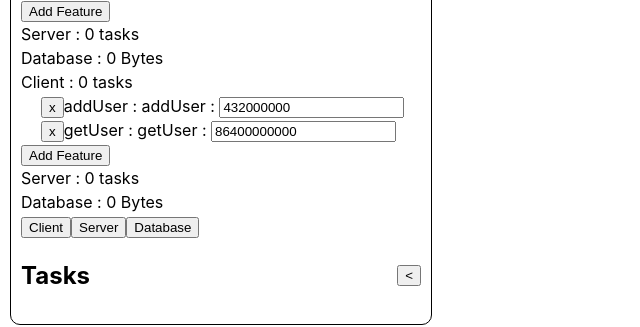
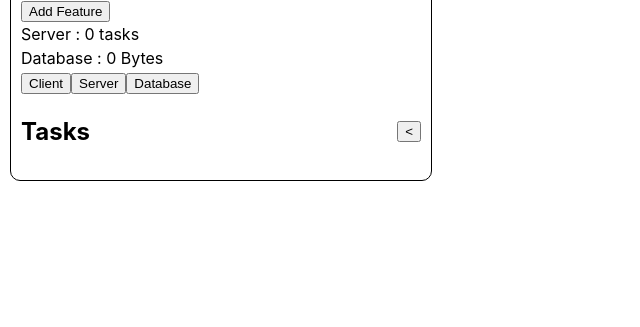
Before and after one commit to Matthew-Demoy/ScalabilitySketch, a React (Vite) app: page / in a window 1280 px wide. Shown: the part 174-501 px from the top of the page, without its empty margins (0-640 px from the left). Built offline with nearby package versions, Linux system fonts and the light colour scheme.

Commit message:
create server group

```diff
--- a/src/App.tsx
+++ b/src/App.tsx
@@ -6,7 +6,7 @@ import './index.css'
 
 import useStore, { RFState } from './store/store';
 import Client from './nodes/Client';
-import Server from './nodes/Server';
+import Server from './nodes/Server/Server';
 import Database from './nodes/Database';
 import { useEffect, useState } from 'react';
 import Transfer from './edges/Transfer';
@@ -15,8 +15,9 @@ import NodeInfoList from './components/nodesInfoList';
 import AddComponent from './components/addComponent';
 import { Component } from './nodes/types';
 import TaskView from './components/taskView';
+import Process from './nodes/Server/Process';
 
-const nodeTypes = { client: Client, server: Server, database: Database };
+const nodeTypes = { client: Client, server: Server, database: Database, process: Process};
 const edgeTypes = { transfer: Transfer }
 
 const selector = (state: RFState) => ({
--- a/src/nodes/Server.tsx
+++ b/src/nodes/Server/Process.tsx
@@ -1,12 +1,12 @@
 import { Connection, Handle, NodeProps, Position, Edge } from 'reactflow';
-import '../index.css'
-import useStore from '../store/store';
-import { ServerData } from './types';
-import { NodeType } from '.';
-import { EdgeData, Message } from '../edges/types';
-import { TimeScale } from '../core/time';
+import '../../index.css'
+import useStore from '../../store/store';
+import { ServerData } from '../types';
+import { NodeType } from '..';
+import { EdgeData, Message } from '../../edges/types';
+import { TimeScale } from '../../core/time';
 
-function Server({ id, data }: NodeProps<ServerData>) {
+function Process({ id, data }: NodeProps<ServerData>) {
   const nodes = useStore((state) => state.nodes);
   const onConnect = useStore((state) => state.onConnect);
 
@@ -30,9 +30,9 @@ function Server({ id, data }: NodeProps<ServerData>) {
   return (
     <div className='componentBorder'>
       <Handle type="target" position={Position.Top} />
-      Server
+      Process
       <Handle isValidConnection={handleIsValidConnection}  onConnect={(connection) => handleOnConnect(connection)}  type="source" position={Position.Bottom} />
     </div>);
 }
 
-export default Server;
+export default Process;
--- /dev/null
+++ b/src/nodes/Server/Server.css
@@ -0,0 +1,6 @@
+
+.server {
+    height : 200px;
+    width : 200px;
+    background-color: rgba(255, 0, 0, 0.2)
+}
--- /dev/null
+++ b/src/nodes/Server/Server.tsx
@@ -0,0 +1,39 @@
+import { Connection, Handle, NodeProps, Position, Edge } from 'reactflow';
+import '../../index.css'
+import useStore from '../../store/store';
+import { ServerData } from '../types';
+import { NodeType } from '..';
+import { EdgeData, Message } from '../../edges/types';
+import { TimeScale } from '../../core/time';
+import "./Server.css"
+
+function Server({ id, data }: NodeProps<ServerData>) {
+  const nodes = useStore((state) => state.nodes);
+  const onConnect = useStore((state) => state.onConnect);
+
+  const handleIsValidConnection = (connection: Connection): boolean => {
+    const match = nodes.find((node) => node.id === connection.target)
+
+    return match?.type === NodeType.DATABASE
+  }
+  const handleOnConnect = (connection : Connection) => {
+    const Edge : Edge<EdgeData> = {
+      id: `${id}-${connection.target}`,
+      source: id,
+      target: connection.target ?? "",
+      type: "transfer",
+      data: { messages: new Map<number, Message>(), latency : 2 * TimeScale.MILLISECOND},
+    }
+
+    onConnect(Edge)
+  }
+
+  return (
+    <div className='componentBorder server'>
+      <Handle type="target" position={Position.Top} />
+      Server
+      <Handle isValidConnection={handleIsValidConnection}  onConnect={(connection) => handleOnConnect(connection)}  type="source" position={Position.Bottom} />
+    </div>);
+}
+
+export default Server;
--- a/src/nodes/index.ts
+++ b/src/nodes/index.ts
@@ -29,7 +29,8 @@ const endNodeData : DatabaseData = {
 export enum NodeType {
   CLIENT = 'client',
   SERVER = 'server',
-  DATABASE = 'database'
+  DATABASE = 'database',
+  PROCESS = 'process'
 }
 
 export default [
@@ -39,7 +40,6 @@ export default [
     data: spawnNodeData,
     position: { x: 0, y: -100 },
   },
-
   {
     id: '2',
     type: NodeType.SERVER,
@@ -54,39 +54,10 @@ export default [
   },
   {
     id: '4',
-    type: NodeType.CLIENT,
-    data: {
-      tasks: new Map(),
-      features : {
-        [AddUser]: {
-          callsPerDay : 86400000000 / 200
-        },
-        [GetUser]: {
-          callsPerDay : 86400000000
-        },
-      },
-      componentName: Component.CLIENT
-    },
-    position: { x: 200, y: -100 },
-  },
-  {
-    id: '5',
-    type: NodeType.SERVER,
-    data: {
-      tasks: new Map(),
-      componentName: Component.SERVER,
-      latency: 50 * TimeScale.MICROSECOND
-    },
-    position: { x: 200, y: 125 },
-  },
-  {
-    id: '6',
-    type: NodeType.DATABASE,
-    data: {
-      tasks: new Map(),
-      componentName: Component.DATABASE,
-      total: 0
-    },
-    position: { x: 200, y: 450 },
+    type: NodeType.PROCESS,
+    data: pipeNodeData,
+    position: { x: 0, y: 0 },
+    parentNode: '2',
+    extent: 'parent',
   },
 ] as Node[];
```
